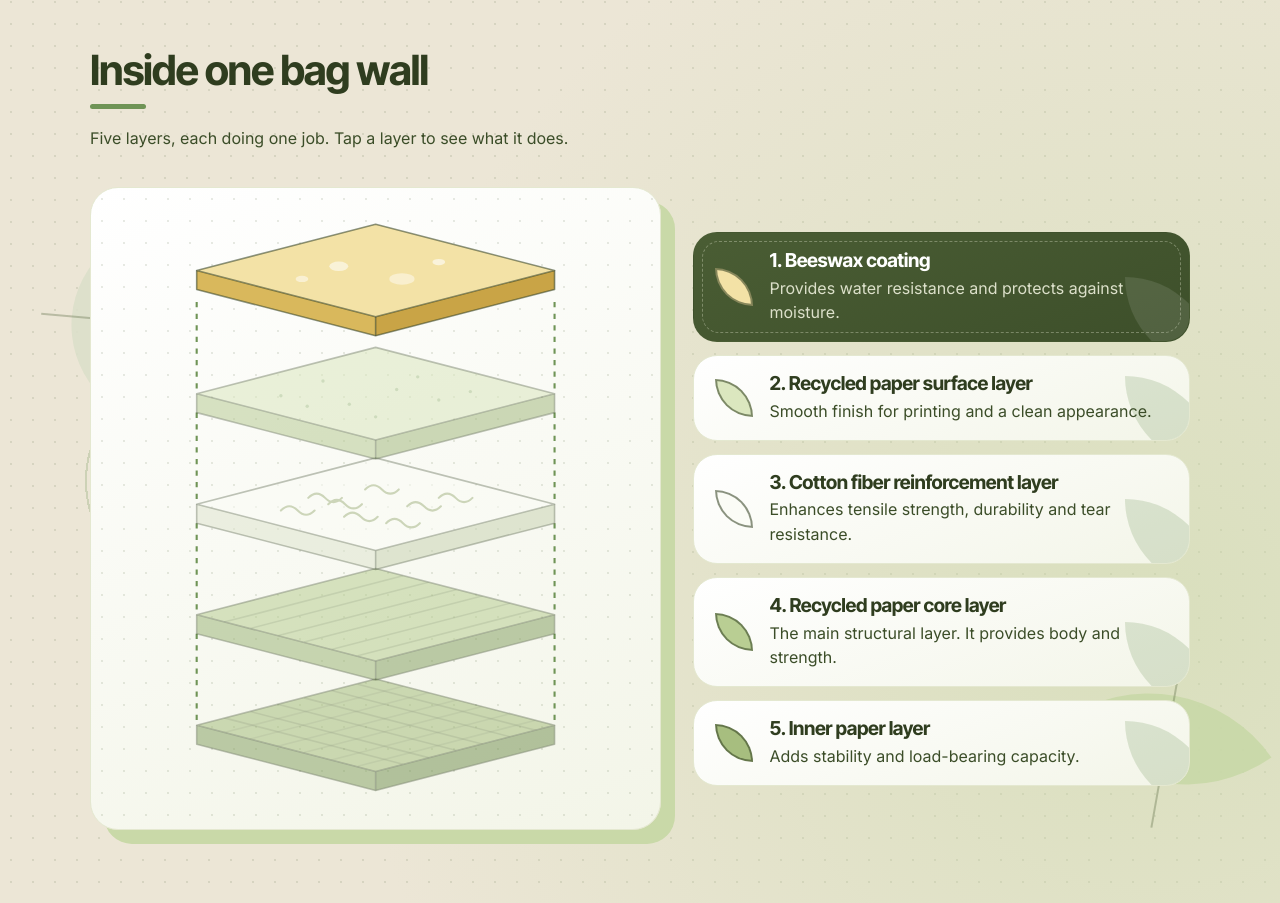
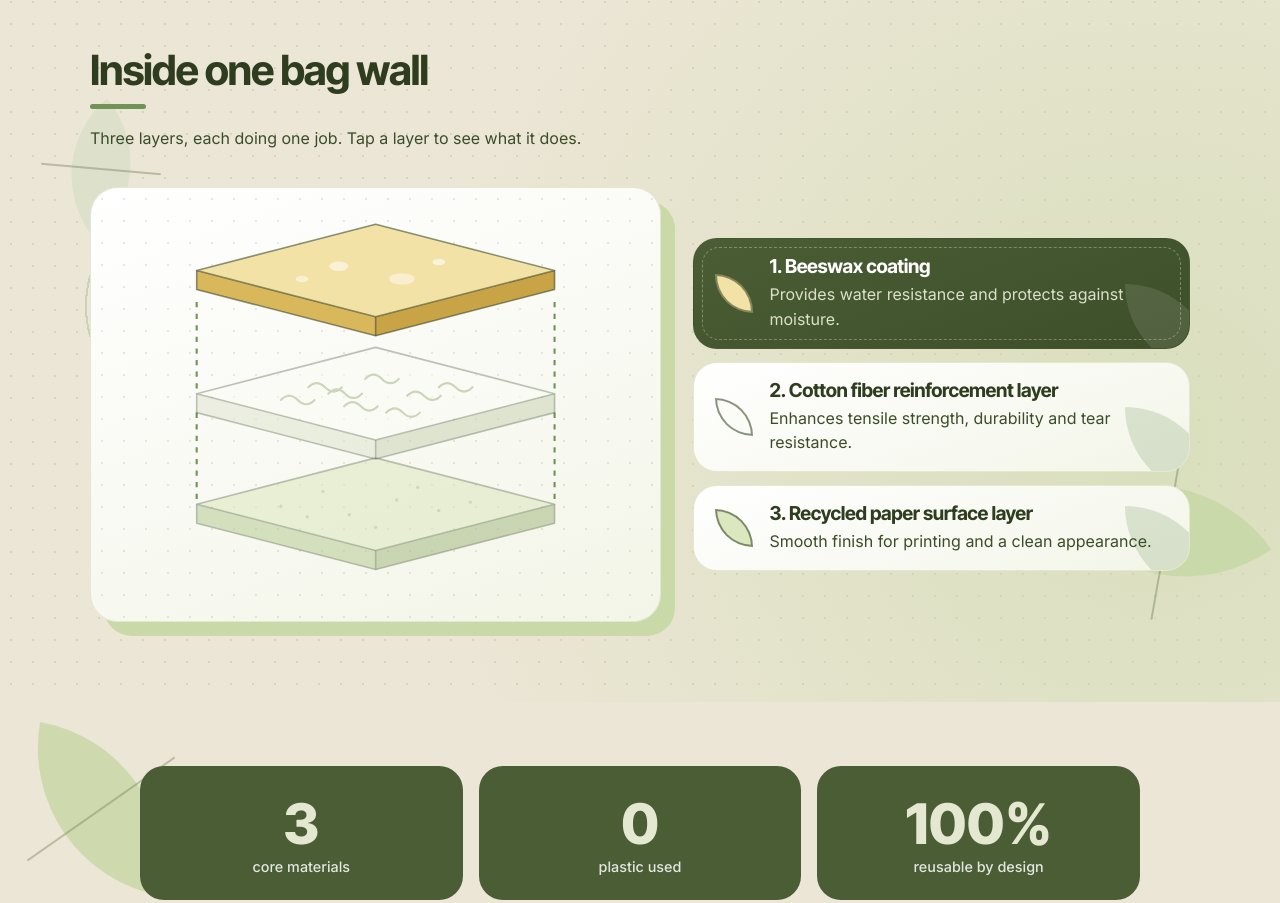
Before and after one commit to Nameless1945/EcoTote, a plain HTML site: page index.html in a window 1280 px wide. Shown: the part 2480-3383 px from the top of the page. Drawn offline with Linux system fonts and the light colour scheme.

Commit message:
Update index.html

```diff
--- a/index.html
+++ b/index.html
@@ -84,33 +84,26 @@
       <!-- NEW: inside one bag wall (tap a layer or a card) -->
       <section class="eco-anatomy" id="anatomy">
         <h2>Inside one bag wall</h2>
-        <p class="eco-sub">Five layers, each doing one job. Tap a layer to see what it does.</p>
+        <p class="eco-sub">Three layers, each doing one job. Tap a layer to see what it does.</p>
         <div class="eco-anat" id="ecoAnat">
           <figure class="eco-fig">
-            <svg class="eco-svg" viewBox="0 0 480 548" role="img" aria-label="Exploded view of the five layers of an EcoTote bag wall, from top to bottom: beeswax coating, recycled paper surface layer, cotton fiber reinforcement layer, recycled paper core layer and inner paper layer">
+            <svg class="eco-svg" viewBox="0 0 480 350" role="img" aria-label="Exploded view of the three layers of an EcoTote bag wall, from top to bottom: beeswax coating, cotton fiber reinforcement layer and recycled paper surface layer">
         <g stroke="#6f9456" stroke-width="2" stroke-dasharray="5 6" fill="none">
-          <line x1="70" y1="78" x2="70" y2="165"/><line x1="410" y1="78" x2="410" y2="165"/><line x1="70" y1="183" x2="70" y2="270"/><line x1="410" y1="183" x2="410" y2="270"/><line x1="70" y1="288" x2="70" y2="375"/><line x1="410" y1="288" x2="410" y2="375"/><line x1="70" y1="393" x2="70" y2="480"/><line x1="410" y1="393" x2="410" y2="480"/>
+          <line x1="70" y1="78" x2="70" y2="165"/><line x1="410" y1="78" x2="410" y2="165"/><line x1="70" y1="183" x2="70" y2="270"/><line x1="410" y1="183" x2="410" y2="270"/>
         </g>
-        <g class="eco-layer" data-layer="inner">
-          <clipPath id="clip-inner"><polygon points="70,480 240,436 410,480 240,524"/></clipPath>
-          <polygon points="70,480 240,524 240,542 70,498" fill="#8aa468"/>
-          <polygon points="240,524 410,480 410,498 240,542" fill="#7a9559"/>
-          <polygon points="70,480 240,436 410,480 240,524" fill="#a7be7f"/>
-          <g clip-path="url(#clip-inner)"><line x1="96" y1="473" x2="266" y2="517" stroke="#2f3d1f" stroke-opacity=".22" stroke-width="1.5"/><line x1="121" y1="467" x2="291" y2="511" stroke="#2f3d1f" stroke-opacity=".22" stroke-width="1.5"/><line x1="147" y1="460" x2="317" y2="504" stroke="#2f3d1f" stroke-opacity=".22" stroke-width="1.5"/><line x1="172" y1="454" x2="342" y2="498" stroke="#2f3d1f" stroke-opacity=".22" stroke-width="1.5"/><line x1="198" y1="447" x2="368" y2="491" stroke="#2f3d1f" stroke-opacity=".22" stroke-width="1.5"/><line x1="223" y1="441" x2="393" y2="485" stroke="#2f3d1f" stroke-opacity=".22" stroke-width="1.5"/><line x1="248" y1="435" x2="418" y2="479" stroke="#2f3d1f" stroke-opacity=".22" stroke-width="1.5"/><line x1="96" y1="487" x2="266" y2="443" stroke="#2f3d1f" stroke-opacity=".14" stroke-width="1.5"/><line x1="121" y1="493" x2="291" y2="449" stroke="#2f3d1f" stroke-opacity=".14" stroke-width="1.5"/><line x1="147" y1="500" x2="317" y2="456" stroke="#2f3d1f" stroke-opacity=".14" stroke-width="1.5"/><line x1="172" y1="506" x2="342" y2="462" stroke="#2f3d1f" stroke-opacity=".14" stroke-width="1.5"/><line x1="198" y1="513" x2="368" y2="469" stroke="#2f3d1f" stroke-opacity=".14" stroke-width="1.5"/><line x1="223" y1="519" x2="393" y2="475" stroke="#2f3d1f" stroke-opacity=".14" stroke-width="1.5"/><line x1="248" y1="525" x2="418" y2="481" stroke="#2f3d1f" stroke-opacity=".14" stroke-width="1.5"/></g>
-          <polygon points="70,480 240,436 410,480 240,524" fill="none" stroke="#2f3d1f" stroke-opacity=".55" stroke-width="1.5" stroke-linejoin="round"/>
-          <polyline points="70,480 70,498 240,542 410,498 410,480" fill="none" stroke="#2f3d1f" stroke-opacity=".55" stroke-width="1.5" stroke-linejoin="round"/>
-          <line x1="240" y1="524" x2="240" y2="542" stroke="#2f3d1f" stroke-opacity=".55" stroke-width="1.5"/>
+        <g transform="translate(0,105)">
+        <g class="eco-layer" data-layer="surface">
+          <clipPath id="clip-surface"><polygon points="70,165 240,121 410,165 240,209"/></clipPath>
+          <polygon points="70,165 240,209 240,227 70,183" fill="#b8cb95"/>
+          <polygon points="240,209 410,165 410,183 240,227" fill="#a6bb82"/>
+          <polygon points="70,165 240,121 410,165 240,209" fill="#dbe7bf"/>
+          <g clip-path="url(#clip-surface)"><circle cx="150" cy="167" r="1.6" fill="#6f9456" fill-opacity=".45"/><circle cx="190" cy="153" r="1.6" fill="#6f9456" fill-opacity=".45"/><circle cx="215" cy="175" r="1.6" fill="#6f9456" fill-opacity=".45"/><circle cx="260" cy="161" r="1.6" fill="#6f9456" fill-opacity=".45"/><circle cx="300" cy="171" r="1.6" fill="#6f9456" fill-opacity=".45"/><circle cx="330" cy="163" r="1.6" fill="#6f9456" fill-opacity=".45"/><circle cx="240" cy="187" r="1.6" fill="#6f9456" fill-opacity=".45"/><circle cx="175" cy="177" r="1.6" fill="#6f9456" fill-opacity=".45"/><circle cx="280" cy="149" r="1.6" fill="#6f9456" fill-opacity=".45"/></g>
+          <polygon points="70,165 240,121 410,165 240,209" fill="none" stroke="#2f3d1f" stroke-opacity=".55" stroke-width="1.5" stroke-linejoin="round"/>
+          <polyline points="70,165 70,183 240,227 410,183 410,165" fill="none" stroke="#2f3d1f" stroke-opacity=".55" stroke-width="1.5" stroke-linejoin="round"/>
+          <line x1="240" y1="209" x2="240" y2="227" stroke="#2f3d1f" stroke-opacity=".55" stroke-width="1.5"/>
         </g>
-        <g class="eco-layer" data-layer="core">
-          <clipPath id="clip-core"><polygon points="70,375 240,331 410,375 240,419"/></clipPath>
-          <polygon points="70,375 240,419 240,437 70,393" fill="#9fb77b"/>
-          <polygon points="240,419 410,375 410,393 240,437" fill="#8aa468"/>
-          <polygon points="70,375 240,331 410,375 240,419" fill="#b9ce93"/>
-          <g clip-path="url(#clip-core)"><line x1="96" y1="382" x2="266" y2="338" stroke="#4a5d34" stroke-opacity=".28" stroke-width="1.5"/><line x1="121" y1="388" x2="291" y2="344" stroke="#4a5d34" stroke-opacity=".28" stroke-width="1.5"/><line x1="147" y1="395" x2="317" y2="351" stroke="#4a5d34" stroke-opacity=".28" stroke-width="1.5"/><line x1="172" y1="401" x2="342" y2="357" stroke="#4a5d34" stroke-opacity=".28" stroke-width="1.5"/><line x1="198" y1="408" x2="368" y2="364" stroke="#4a5d34" stroke-opacity=".28" stroke-width="1.5"/><line x1="223" y1="414" x2="393" y2="370" stroke="#4a5d34" stroke-opacity=".28" stroke-width="1.5"/><line x1="248" y1="420" x2="418" y2="376" stroke="#4a5d34" stroke-opacity=".28" stroke-width="1.5"/></g>
-          <polygon points="70,375 240,331 410,375 240,419" fill="none" stroke="#2f3d1f" stroke-opacity=".55" stroke-width="1.5" stroke-linejoin="round"/>
-          <polyline points="70,375 70,393 240,437 410,393 410,375" fill="none" stroke="#2f3d1f" stroke-opacity=".55" stroke-width="1.5" stroke-linejoin="round"/>
-          <line x1="240" y1="419" x2="240" y2="437" stroke="#2f3d1f" stroke-opacity=".55" stroke-width="1.5"/>
         </g>
+        <g transform="translate(0,-105)">
         <g class="eco-layer" data-layer="cotton">
           <clipPath id="clip-cotton"><polygon points="70,270 240,226 410,270 240,314"/></clipPath>
           <polygon points="70,270 240,314 240,332 70,288" fill="#dfe5cf"/>
@@ -121,15 +114,6 @@
           <polyline points="70,270 70,288 240,332 410,288 410,270" fill="none" stroke="#2f3d1f" stroke-opacity=".55" stroke-width="1.5" stroke-linejoin="round"/>
           <line x1="240" y1="314" x2="240" y2="332" stroke="#2f3d1f" stroke-opacity=".55" stroke-width="1.5"/>
         </g>
-        <g class="eco-layer" data-layer="surface">
-          <clipPath id="clip-surface"><polygon points="70,165 240,121 410,165 240,209"/></clipPath>
-          <polygon points="70,165 240,209 240,227 70,183" fill="#b8cb95"/>
-          <polygon points="240,209 410,165 410,183 240,227" fill="#a6bb82"/>
-          <polygon points="70,165 240,121 410,165 240,209" fill="#dbe7bf"/>
-          <g clip-path="url(#clip-surface)"><circle cx="150" cy="167" r="1.6" fill="#6f9456" fill-opacity=".45"/><circle cx="190" cy="153" r="1.6" fill="#6f9456" fill-opacity=".45"/><circle cx="215" cy="175" r="1.6" fill="#6f9456" fill-opacity=".45"/><circle cx="260" cy="161" r="1.6" fill="#6f9456" fill-opacity=".45"/><circle cx="300" cy="171" r="1.6" fill="#6f9456" fill-opacity=".45"/><circle cx="330" cy="163" r="1.6" fill="#6f9456" fill-opacity=".45"/><circle cx="240" cy="187" r="1.6" fill="#6f9456" fill-opacity=".45"/><circle cx="175" cy="177" r="1.6" fill="#6f9456" fill-opacity=".45"/><circle cx="280" cy="149" r="1.6" fill="#6f9456" fill-opacity=".45"/></g>
-          <polygon points="70,165 240,121 410,165 240,209" fill="none" stroke="#2f3d1f" stroke-opacity=".55" stroke-width="1.5" stroke-linejoin="round"/>
-          <polyline points="70,165 70,183 240,227 410,183 410,165" fill="none" stroke="#2f3d1f" stroke-opacity=".55" stroke-width="1.5" stroke-linejoin="round"/>
-          <line x1="240" y1="209" x2="240" y2="227" stroke="#2f3d1f" stroke-opacity=".55" stroke-width="1.5"/>
         </g>
         <g class="eco-layer" data-layer="wax">
           <clipPath id="clip-wax"><polygon points="70,60 240,16 410,60 240,104"/></clipPath>
@@ -145,10 +129,8 @@
           </figure>
           <div class="eco-legend">
             <button type="button" class="eco-lg on" data-layer="wax" aria-pressed="true"><i class="eco-dot wax"></i><span><b>1. Beeswax coating</b><em>Provides water resistance and protects against moisture.</em></span></button>
-            <button type="button" class="eco-lg" data-layer="surface" aria-pressed="false"><i class="eco-dot surface"></i><span><b>2. Recycled paper surface layer</b><em>Smooth finish for printing and a clean appearance.</em></span></button>
-            <button type="button" class="eco-lg" data-layer="cotton" aria-pressed="false"><i class="eco-dot cotton"></i><span><b>3. Cotton fiber reinforcement layer</b><em>Enhances tensile strength, durability and tear resistance.</em></span></button>
-            <button type="button" class="eco-lg" data-layer="core" aria-pressed="false"><i class="eco-dot core"></i><span><b>4. Recycled paper core layer</b><em>The main structural layer. It provides body and strength.</em></span></button>
-            <button type="button" class="eco-lg" data-layer="inner" aria-pressed="false"><i class="eco-dot inner"></i><span><b>5. Inner paper layer</b><em>Adds stability and load-bearing capacity.</em></span></button>
+            <button type="button" class="eco-lg" data-layer="cotton" aria-pressed="false"><i class="eco-dot cotton"></i><span><b>2. Cotton fiber reinforcement layer</b><em>Enhances tensile strength, durability and tear resistance.</em></span></button>
+            <button type="button" class="eco-lg" data-layer="surface" aria-pressed="false"><i class="eco-dot surface"></i><span><b>3. Recycled paper surface layer</b><em>Smooth finish for printing and a clean appearance.</em></span></button>
           </div>
         </div>
       </section>
```
